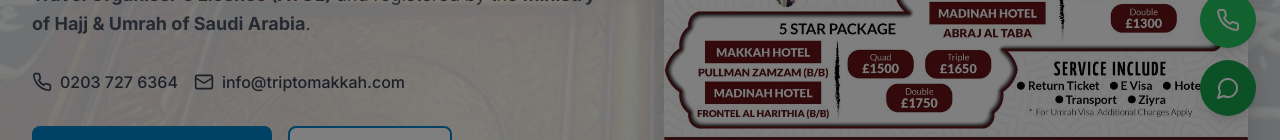
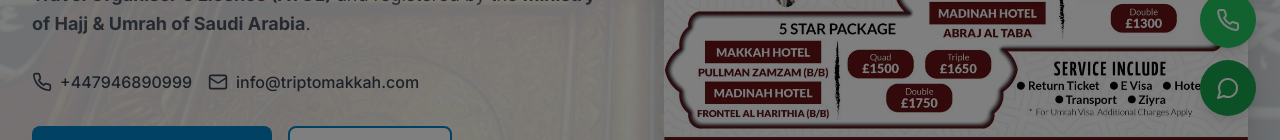
Before and after one commit to iqbalanas1997/triptomakkah, a React (Vite) app: page / in a window 1280 px wide. Shown: the part 660-800 px from the top of the page. Built offline with nearby package versions, Linux system fonts and the light colour scheme; no server answers.

Commit message:
change number to 447946890999

```diff
--- a/src/App.jsx
+++ b/src/App.jsx
@@ -33,14 +33,14 @@
       {/* Floating Contact Buttons */}
       <div className="fixed bottom-6 right-6 z-40 flex flex-col gap-3">
         <a
-          href="tel:+442037276364"
+          href="tel:+447946890999"
           className="bg-green-500 hover:bg-green-600 text-white p-4 rounded-full shadow-lg hover:shadow-xl transition-all duration-300 transform hover:scale-110"
           aria-label="Call us"
         >
           <Phone size={24} />
         </a>
         <a
-          href="https://wa.me/442037276364"
+          href="https://wa.me/447946890999"
           target="_blank"
           rel="noopener noreferrer"
           className="bg-green-600 hover:bg-green-700 text-white p-4 rounded-full shadow-lg hover:shadow-xl transition-all duration-300 transform hover:scale-110"
--- a/src/components/ContactForm.jsx
+++ b/src/components/ContactForm.jsx
@@ -186,7 +186,7 @@
 
             <div className="space-y-6">
               <a
-                href="tel:+442037276364"
+                href="tel:+447946890999"
                 className="flex items-start space-x-4 p-4 bg-white rounded-lg shadow hover:shadow-lg transition-shadow group"
               >
                 <div className="bg-primary-100 p-3 rounded-lg group-hover:bg-primary-200 transition-colors">
@@ -194,7 +194,7 @@
                 </div>
                 <div>
                   <h4 className="font-semibold text-gray-900 mb-1">Phone</h4>
-                  <p className="text-gray-600">0203 727 6364</p>
+                  <p className="text-gray-600">+447946890999</p>
                 </div>
               </a>
 
--- a/src/components/Footer.jsx
+++ b/src/components/Footer.jsx
@@ -113,11 +113,11 @@
               </li>
               <li>
                 <a
-                  href="tel:+442037276364"
+                  href="tel:+447946890999"
                   className="flex items-center space-x-3 text-gray-400 hover:text-primary-400 transition-colors"
                 >
                   <Phone size={18} className="text-primary-400" />
-                  <span className="text-sm"><strong>0203 727 6364</strong></span>
+                  <span className="text-sm"><strong>+447946890999</strong></span>
                 </a>
               </li>
               <li>
--- a/src/components/HeroBanner.jsx
+++ b/src/components/HeroBanner.jsx
@@ -69,11 +69,11 @@
               className="flex flex-col sm:flex-row gap-4 mb-8"
             >
               <a
-                href="tel:+442037276364"
+                href="tel:+447946890999"
                 className="flex items-center justify-center lg:justify-start space-x-2 text-gray-700 hover:text-primary-600 transition-colors font-medium"
               >
                 <Phone size={20} />
-                <span>0203 727 6364</span>
+                <span>+447946890999</span>
               </a>
               <a
                 href="mailto:info@triptomakkah.com"
--- a/src/components/Navbar.jsx
+++ b/src/components/Navbar.jsx
@@ -140,11 +140,11 @@
               <div className="mt-auto pt-8 border-t border-gray-200">
                 <div className="space-y-3">
                   <a
-                    href="tel:+442037276364"
+                    href="tel:+447946890999"
                     className="flex items-center space-x-2 text-gray-700 hover:text-primary-600"
                   >
                     <Phone size={18} />
-                    <span className="text-sm">0203 727 6364</span>
+                    <span className="text-sm">+447946890999</span>
                   </a>
                   <a
                     href="mailto:info@triptomakkah.com"
--- a/src/components/WhatsAppPopup.jsx
+++ b/src/components/WhatsAppPopup.jsx
@@ -15,7 +15,7 @@
   }, []);
 
   const handleWhatsAppClick = () => {
-    window.open('https://wa.me/442037276364', '_blank', 'noopener,noreferrer');
+    window.open('https://wa.me/447946890999', '_blank', 'noopener,noreferrer');
     setIsOpen(false);
   };
 
```
